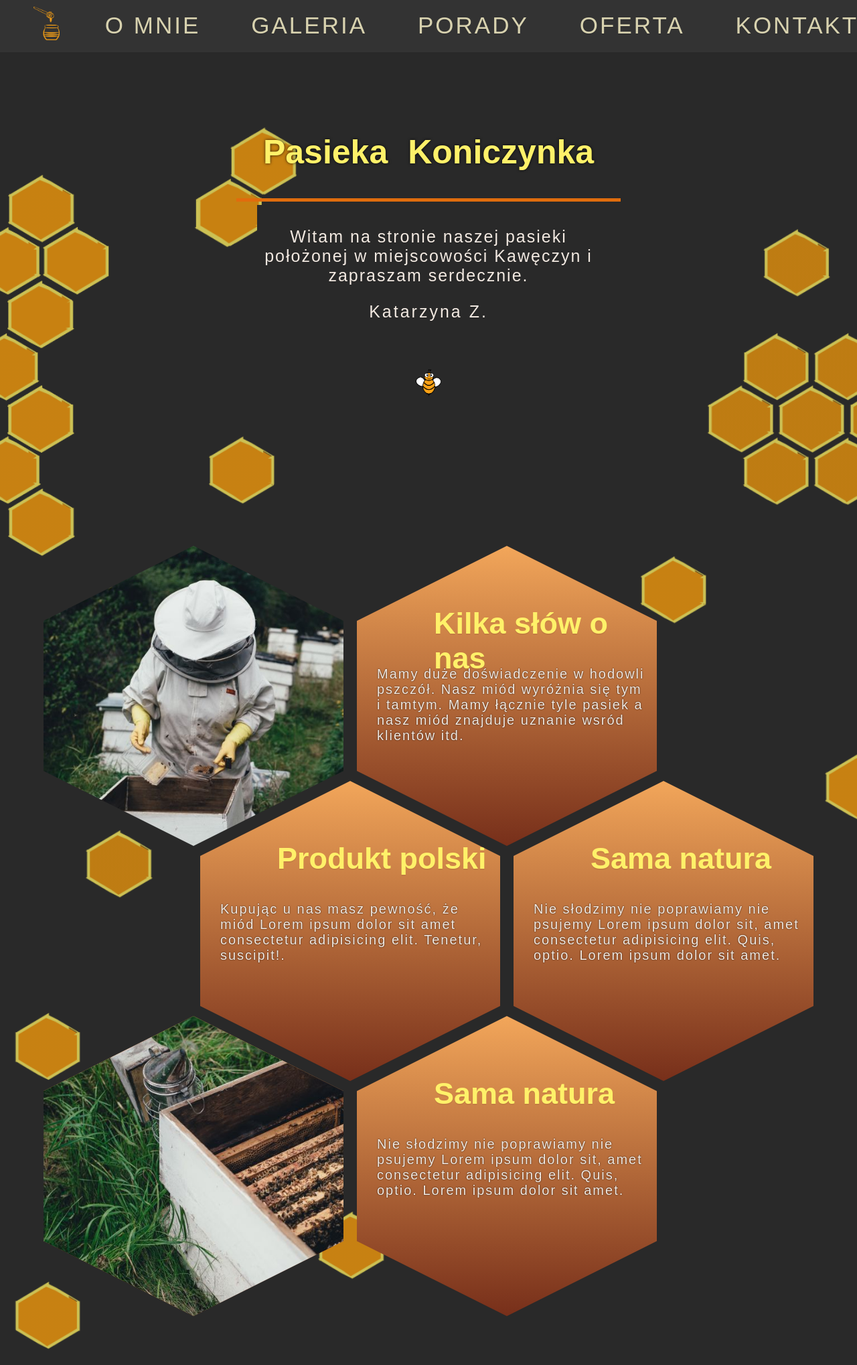
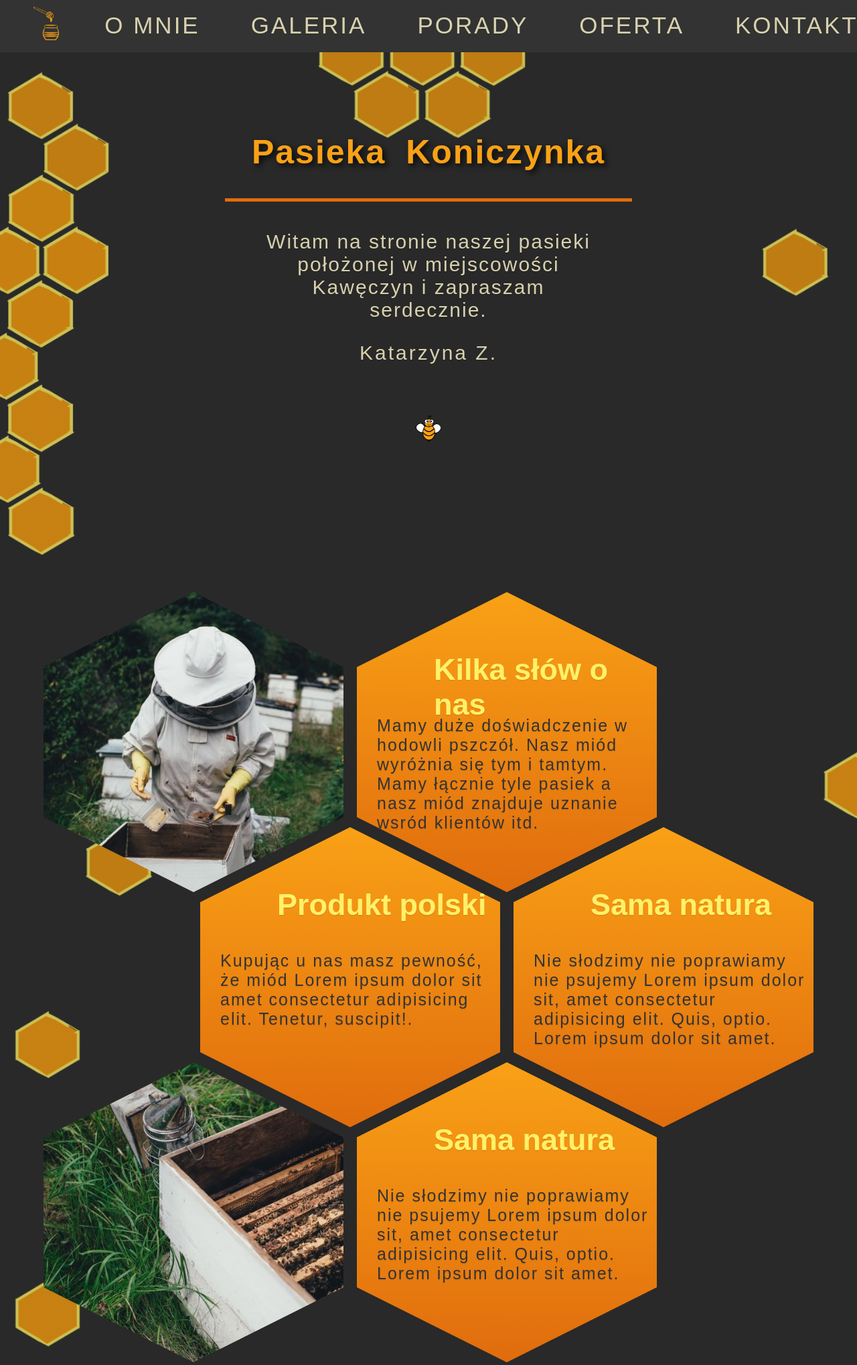
Before and after one commit to gregsypek/honeybees, a PHP site: page / in a window 1280 px wide. Shown: the top 2038 px of the page at 67% size. Run offline with PHP 8.4, Linux system fonts and the light colour scheme; some web fonts are replaced.

Commit message:
small changes

```diff
--- a/index.html
+++ b/index.html
@@ -28,7 +28,7 @@
 
             <div class="header__burger">
                 <ul class="header__burger-nav">
-                        <li><img src="img/logos.png" alt="honey_logo" class="logo"></li>
+                        <li><img src="img/logos2.png" alt="honey_logo" class="logo"></li>
                         <li><a href="#about">O&nbsp;mnie</a></li>
                         <li><a href="#gallery">Galeria</a></li>
                         <li><a href="#tips">Porady</a></li>
@@ -55,7 +55,8 @@
         </ul>
     </div>
 
-        <div class="header-text">
+         <div class="header-text">
+                <!-- <img class="header__img" src="img/barrel.png"> -->
                 <div class="header__top">
                         <h1 class="header__top-title">Pasieka <span>Koniczynka</span> </h1>
                 </div>
@@ -351,7 +352,7 @@
                 <p class="contact-p left">Wyślij do nas wiadomość</p>
             <form class="contact-form" action="contactform.php" method="post">
                 <input type="text" name="name" placeholder="Twoje imię i nazwisko">
-                <input type="text" name="mail" placeholder="Twój e-mail">
+                <!-- <input type="text" name="mail" placeholder="Twój e-mail"> -->
                 <input type="text" name="subject" placeholder="Temat wiadomości">
                 <textarea rows="8" columns="10" name="message" placeholder="Treść wiadomości"></textarea>
             </form>
--- a/sass/_about.scss
+++ b/sass/_about.scss
@@ -38,7 +38,7 @@
     .hexagon {
         position: relative; // margin: 4rem;
         @extend %hexagon;
-        background: linear-gradient(to  bottom, rgba($color-dark-orange-2, 1), rgba($color-dark-orange-3, 1));
+        background: linear-gradient(to  bottom, rgba($color-orange, 1), rgba($color-dark-orange, 1));
         width: 35vw;
         height: 35vw;
         font-size: 3rem;
@@ -160,12 +160,12 @@
         p {
             position: absolute;
             padding: 1rem;
-            font-size: 2rem;
-            color: $color-white;
+            font-size: 2.5rem;
+            color: $color-grey;
             top: 15rem;
             left: 2rem;
             letter-spacing: .2rem;
-            text-shadow: 0 0 2px rgba(0,0, 0, .8);
+            // text-shadow: 0 0 2px rgba(0,0, 0, .8);
             @media only screen and (max-width: $bp-largest) {
                 font-size: 1.8rem;
                 top: 11rem;
@@ -185,7 +185,8 @@
             }
             @media only screen and (max-width: $bp-smallest) {
                 top: 7rem;
-                font-size: 1.6rem;
+                padding: .2rem;
+                // font-size: 1.6rem;
             }
 
 
--- a/sass/_base.scss
+++ b/sass/_base.scss
@@ -33,9 +33,9 @@ $bp-smallest: 27.5em; //440px
 
 
 body {
-    background-image: linear-gradient(rgba(0, 0, 0, .2), rgba(0, 0, 0, .2)), url(../img/szablon3.png);
+    background-image: linear-gradient(rgba(0, 0, 0, .2), rgba(0, 0, 0, .2)), url(../img/szablon6.png);
     @media only screen and (max-width: $bp-medium) {
-        background-image: linear-gradient(rgba(0, 0, 0, .2), rgba(0, 0, 0, .2)), url(../img/szablon4x800.png);
+        // background-image: linear-gradient(rgba(0, 0, 0, .2), rgba(0, 0, 0, .2)), url(../img/szablon4x800.png);
         }
     @media only screen and (max-width: $bp-small) {
         background-image: linear-gradient(rgba(0, 0, 0, .2), rgba(0, 0, 0, .2)), url(../img/szablon5.png);
--- a/sass/_header.scss
+++ b/sass/_header.scss
@@ -4,15 +4,25 @@
     background-size: cover;
     background-position: center;
     max-height: 100vh;
+    // background-image:  url(../img/barrel.png);
+    // background-size: contain;
+    // background-repeat: no-repeat;
+    // background-position: center;
+    // background-size: $bp-medium
     &__top  {
-        color: $color-cream;
+        color: $color-orange;
+        text-shadow: 4px 4px 8px rgba(0, 0, 0, .8);
+
+
 
         &-title{
             display: flex;
             justify-content: center;
             // color: $color-cream;
+            // text-transform: uppercase;
+            letter-spacing: .2rem;
 
-            text-shadow: 0 0 4px rgba(0, 0, 0, .8);
+
             font-size: 5rem;
             padding: 4rem;
             border-bottom: .5rem solid $color-dark-orange;
@@ -29,7 +39,7 @@
             span {
                 margin-left: 3rem;
                 // color: $color-olive;
-                text-shadow: 0 0 4px rgba(0, 0, 0, .8);
+                // text-shadow: 0 0 4px rgba(0, 0, 0, .8);
             }
         }
     }
@@ -194,7 +204,7 @@
             margin: 0;
             position: fixed;
             // overflow: hidden;
-            top:54px;
+            top:56px;
             right:  -100%;
             width: 100%;
             font-family: inherit;
@@ -236,7 +246,7 @@
                 // top:60px;
                 margin: 0;
                 z-index: 205;
-                top:54px;
+                top:56px;
                 right:0;
                 width: 100%;
                 // text-align: center;
@@ -253,15 +263,45 @@
         justify-content: center;
         align-content: center;
         margin-top: 8rem;
+        // .header__img {
+        //     width: 60rem;
+        //     position: absolute;
+        //     top: 40%;
+        //     left: 50%;
+        //     transform: translate(-50%,-50%);
+
+        //            @media only screen and (max-width: $bp-largest) {
+        //             top: 39%;
+        //             }
+        //             @media only screen and (max-width: $bp-large) {
+        //                 top: 38%;
+        //                 }
+        //                 @media only screen and (max-width: $bp-medium) {
+        //                     top: 35%;
+        //                     }
+        //                     @media only screen and (max-width: $bp-medium) {
+        //                         width: 50rem;
+        //                         top: 35%;
+        //                         }
+        //         }
+
+
+        @media only screen and (max-width: $bp-largest) {
+            margin-top: 8.5rem;
+            }
+
+
 
         &--invitation {
-            font-size: 2.5rem;
+            padding: 2rem;
+            font-size: 3rem;
             width: 40vw;
             text-align: center;
             align-self: center;
             color: $color-white;
             font-weight: 400;
             letter-spacing: .2rem;
+
             @extend %bgc-transparent-2;
 
             @media only screen and (max-width: $bp-medium) {
--- a/sass/_typography.scss
+++ b/sass/_typography.scss
@@ -30,9 +30,10 @@
   // border: 3px solid $color-cream-2;
 }
 %bgc-transparent-2 {
-  background-image: linear-gradient(rgba(0, 0, 0, .2), rgba(0, 0, 0, .2)), url(../img/sm-bgc.png);
+
   z-index: 100;
   padding: .8rem;
+  color: $color-cream-2;
 
   // border: 3px solid $color-cream-2;
 }
--- a/sass/main.css
+++ b/sass/main.css
@@ -1,18 +1,11 @@
 body {
-  background-image: -webkit-gradient(linear, left top, left bottom, from(rgba(0, 0, 0, 0.2)), to(rgba(0, 0, 0, 0.2))), url(../img/szablon3.png);
-  background-image: linear-gradient(rgba(0, 0, 0, 0.2), rgba(0, 0, 0, 0.2)), url(../img/szablon3.png);
+  background-image: -webkit-gradient(linear, left top, left bottom, from(rgba(0, 0, 0, 0.2)), to(rgba(0, 0, 0, 0.2))), url(../img/szablon6.png);
+  background-image: linear-gradient(rgba(0, 0, 0, 0.2), rgba(0, 0, 0, 0.2)), url(../img/szablon6.png);
   background-repeat: no-repeat;
   background-size: cover;
   margin: 0;
   padding: 0;
   overflow-x: hidden;
-}
-
-@media only screen and (max-width: 50em) {
-  body {
-    background-image: -webkit-gradient(linear, left top, left bottom, from(rgba(0, 0, 0, 0.2)), to(rgba(0, 0, 0, 0.2))), url(../img/szablon4x800.png);
-    background-image: linear-gradient(rgba(0, 0, 0, 0.2), rgba(0, 0, 0, 0.2)), url(../img/szablon4x800.png);
-  }
 }
 
 @media only screen and (max-width: 37.5em) {
@@ -174,7 +167,8 @@ h6 {
 }
 
 .header__top {
-  color: #fff169;
+  color: #f9a116;
+  text-shadow: 4px 4px 8px rgba(0, 0, 0, 0.8);
 }
 
 .header__top-title {
@@ -184,7 +178,7 @@ h6 {
   -webkit-box-pack: center;
       -ms-flex-pack: center;
           justify-content: center;
-  text-shadow: 0 0 4px rgba(0, 0, 0, 0.8);
+  letter-spacing: .2rem;
   font-size: 5rem;
   padding: 4rem;
   border-bottom: 0.5rem solid #e06c0d;
@@ -207,7 +201,6 @@ h6 {
 
 .header__top-title span {
   margin-left: 3rem;
-  text-shadow: 0 0 4px rgba(0, 0, 0, 0.8);
 }
 
 .header__nav {
@@ -357,7 +350,7 @@ h6 {
   padding: 25px;
   margin: 0;
   position: fixed;
-  top: 54px;
+  top: 56px;
   right: -100%;
   width: 100%;
   font-family: inherit;
@@ -406,7 +399,7 @@ h6 {
 .header__slider-nav.on {
   margin: 0;
   z-index: 205;
-  top: 54px;
+  top: 56px;
   right: 0;
   width: 100%;
   z-index: 300;
@@ -432,8 +425,15 @@ h6 {
   margin-top: 8rem;
 }
 
+@media only screen and (max-width: 75em) {
+  .header-text {
+    margin-top: 8.5rem;
+  }
+}
+
 .header-text--invitation {
-  font-size: 2.5rem;
+  padding: 2rem;
+  font-size: 3rem;
   width: 40vw;
   text-align: center;
   -ms-flex-item-align: center;
@@ -778,8 +778,8 @@ body.fixed-nav nav {
 
 .about .hexagon {
   position: relative;
-  background: -webkit-gradient(linear, left top, left bottom, from(#f2a65a), to(#772f1a));
-  background: linear-gradient(to bottom, #f2a65a, #772f1a);
+  background: -webkit-gradient(linear, left top, left bottom, from(#f9a116), to(#e06c0d));
+  background: linear-gradient(to bottom, #f9a116, #e06c0d);
   width: 35vw;
   height: 35vw;
   font-size: 3rem;
@@ -982,12 +982,11 @@ body.fixed-nav nav {
 .about .hexagon p {
   position: absolute;
   padding: 1rem;
-  font-size: 2rem;
-  color: #f2e9e1;
+  font-size: 2.5rem;
+  color: #333;
   top: 15rem;
   left: 2rem;
   letter-spacing: .2rem;
-  text-shadow: 0 0 2px rgba(0, 0, 0, 0.8);
 }
 
 @media only screen and (max-width: 75em) {
@@ -1021,7 +1020,7 @@ body.fixed-nav nav {
 @media only screen and (max-width: 27.5em) {
   .about .hexagon p {
     top: 7rem;
-    font-size: 1.6rem;
+    padding: .2rem;
   }
 }
 
@@ -1688,9 +1687,8 @@ body.fixed-nav nav {
 }
 
 .header-text--invitation, .tips-box {
-  background-image: -webkit-gradient(linear, left top, left bottom, from(rgba(0, 0, 0, 0.2)), to(rgba(0, 0, 0, 0.2))), url(../img/sm-bgc.png);
-  background-image: linear-gradient(rgba(0, 0, 0, 0.2), rgba(0, 0, 0, 0.2)), url(../img/sm-bgc.png);
   z-index: 100;
   padding: .8rem;
+  color: #f0e9c1df;
 }
 /*# sourceMappingURL=main.css.map */
```
Also changed, not shown: img/barrel.png (added), img/logos2.png (added), img/logos3.svg (added), img/szablon6.png (added), 1 other file.
